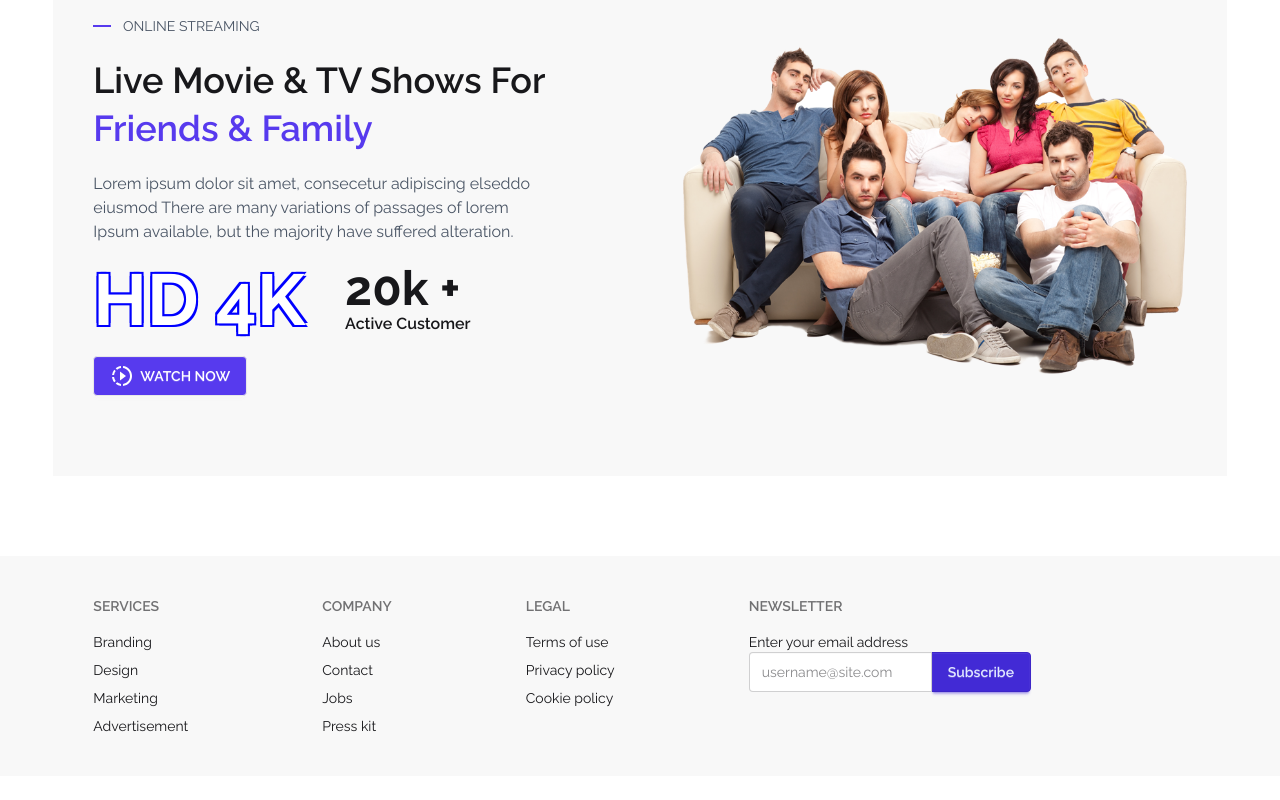
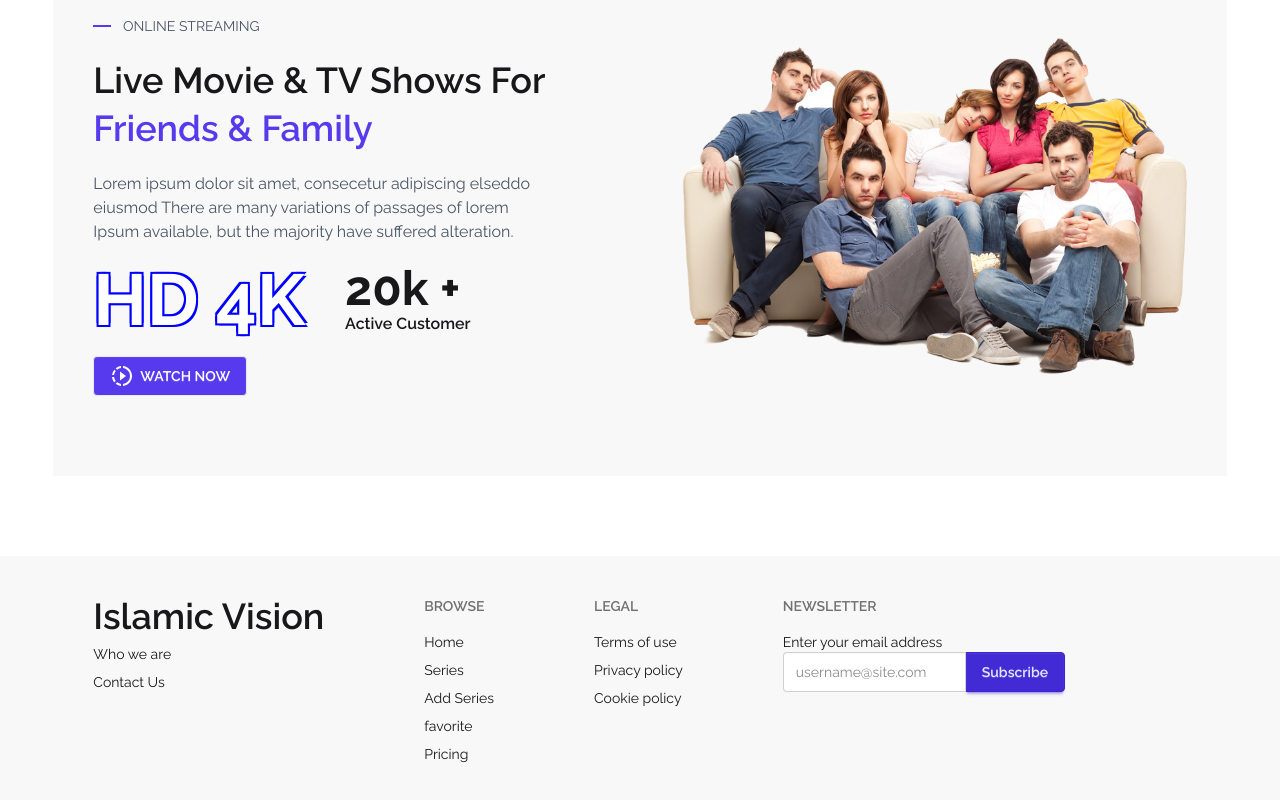
Before and after one commit to abdullahjim29/islamic-vision-client, a React (Vite) app: page / in a window 1280 px wide. Shown: the part 1496-2296 px from the top of the page. Before the commit the page ends 2272 px from the top, so only its background shows below. Built offline with nearby package versions, Linux system fonts and the light colour scheme; no server answers.

Commit message:
modify footer

```diff
--- a/src/layout/Footer.jsx
+++ b/src/layout/Footer.jsx
@@ -1,20 +1,21 @@
+import { Link } from "react-router-dom";
+
 const Footer = () => {
   return (
     <footer className="bg-base-200">
       <div className="footer sm:footer-horizontal text-base-content p-10 w-11/12 mx-auto">
         <nav>
-          <h6 className="footer-title">Services</h6>
-          <a className="link link-hover">Branding</a>
-          <a className="link link-hover">Design</a>
-          <a className="link link-hover">Marketing</a>
-          <a className="link link-hover">Advertisement</a>
+          <h6 className="text-4xl font-semibold">Islamic Vision</h6>
+          <a className="link link-hover">Who we are</a>
+          <a className="link link-hover">Contact Us</a>
         </nav>
         <nav>
-          <h6 className="footer-title">Company</h6>
-          <a className="link link-hover">About us</a>
-          <a className="link link-hover">Contact</a>
-          <a className="link link-hover">Jobs</a>
-          <a className="link link-hover">Press kit</a>
+          <h6 className="footer-title">BROWSE</h6>
+          <Link to={'/'} className="link link-hover">Home</Link>
+          <Link to={'/all-series'} className="link link-hover">Series</Link>
+          <Link to={'/add-series'} className="link link-hover">Add Series</Link>
+          <Link to={'/favorite-series'} className="link link-hover">favorite</Link>
+          <Link to={'/pricing'} className="link link-hover">Pricing</Link>
         </nav>
         <nav>
           <h6 className="footer-title">Legal</h6>
```
